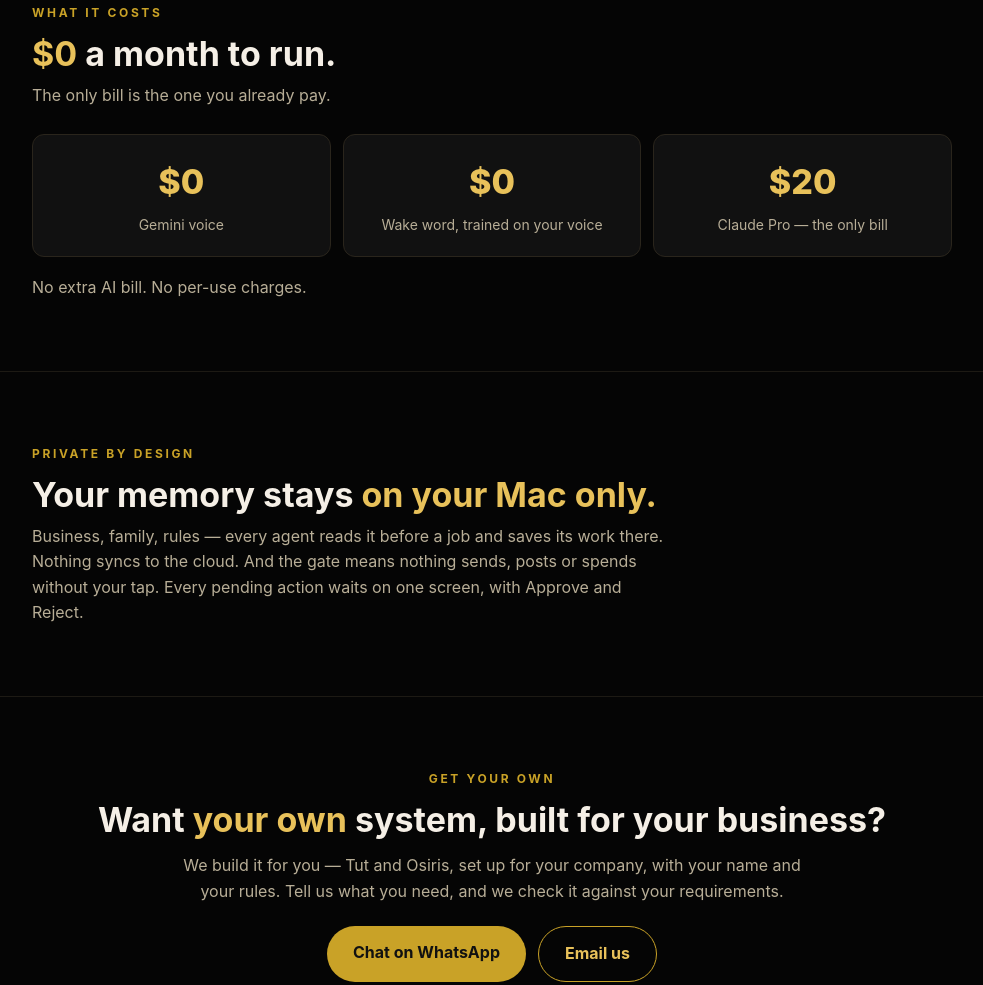
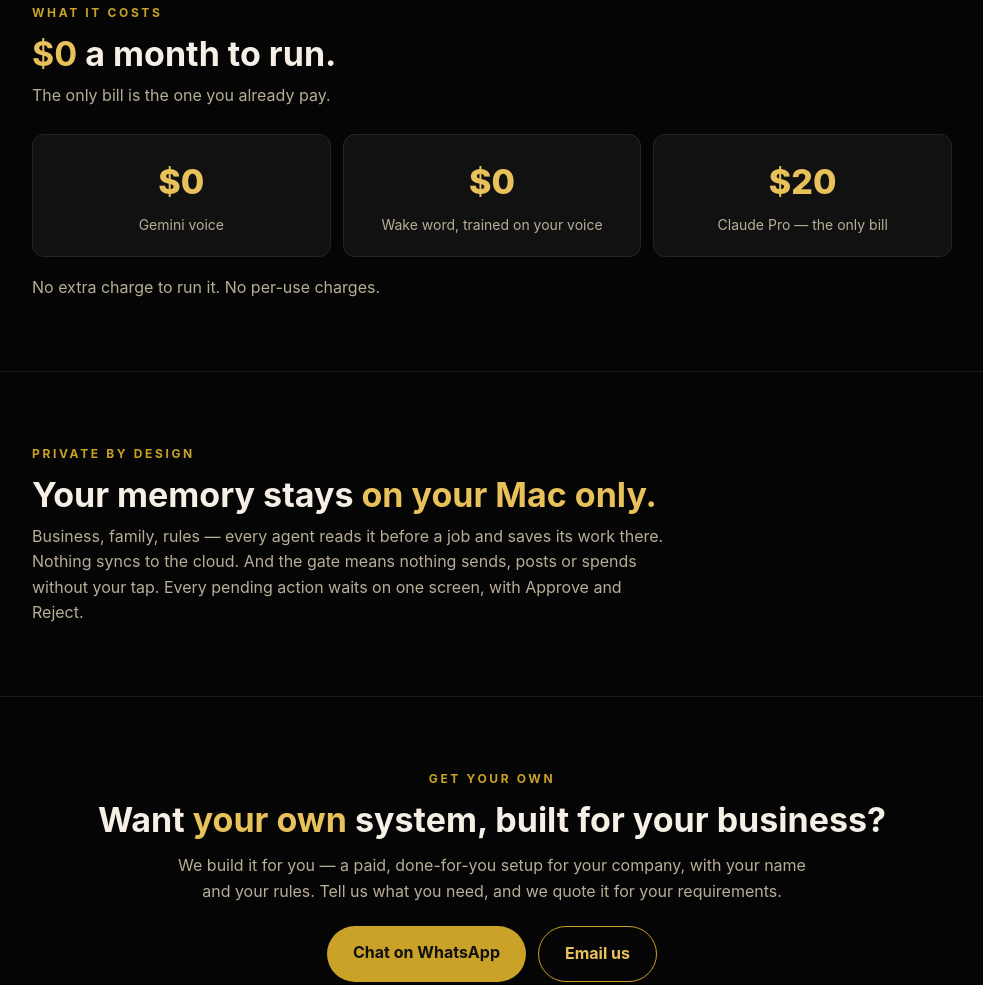
Before and after one commit to kingkhepri3-rgb/quantum-startup, a plain HTML site: page quantum-landing-page/tut/index.html in a window 1280 px wide. Shown: the part 4084-5069 px from the top of the page, without its empty margins (148-1131 px from the left). Drawn offline with Linux system fonts and the light colour scheme.

Commit message:
Tut page: say no extra charge to run it; the done-for-you suite is paid

```diff
--- a/quantum-landing-page/tut/index.html
+++ b/quantum-landing-page/tut/index.html
@@ -135,7 +135,7 @@ footer a{color:#c9a227}
 <div class="cost"><div class="big">$0</div><span>Wake word, trained on your voice</span></div>
 <div class="cost"><div class="big">$20</div><span>Claude Pro &mdash; the only bill</span></div>
 </div>
-<p class="sub" style="margin-top:18px">No extra AI bill. No per-use charges.</p>
+<p class="sub" style="margin-top:18px">No extra charge to run it. No per-use charges.</p>
 </div></section>
 
 <section><div class="wrap">
@@ -147,7 +147,7 @@ footer a{color:#c9a227}
 <section id="own"><div class="wrap cta">
 <div class="eyebrow">Get your own</div>
 <h2>Want <em>your own</em> system, built for your business?</h2>
-<p class="sub" style="margin:12px auto 0">We build it for you &mdash; Tut and Osiris, set up for your company, with your name and your rules. Tell us what you need, and we check it against your requirements.</p>
+<p class="sub" style="margin:12px auto 0">We build it for you &mdash; a paid, done-for-you setup for your company, with your name and your rules. Tell us what you need, and we quote it for your requirements.</p>
 <div class="btns">
 <a class="btn gold" href="https://wa.me/918641000030?text=Hello%20Quantum%2C%20I%20want%20my%20own%20TUT%20AI%20system%20built%20for%20my%20business.">Chat on WhatsApp</a>
 <a class="btn ghost" href="mailto:info@quantumsolutionsandservices.com?subject=TUT%20AI%20—%20build%20one%20for%20my%20business">Email us</a>
```
